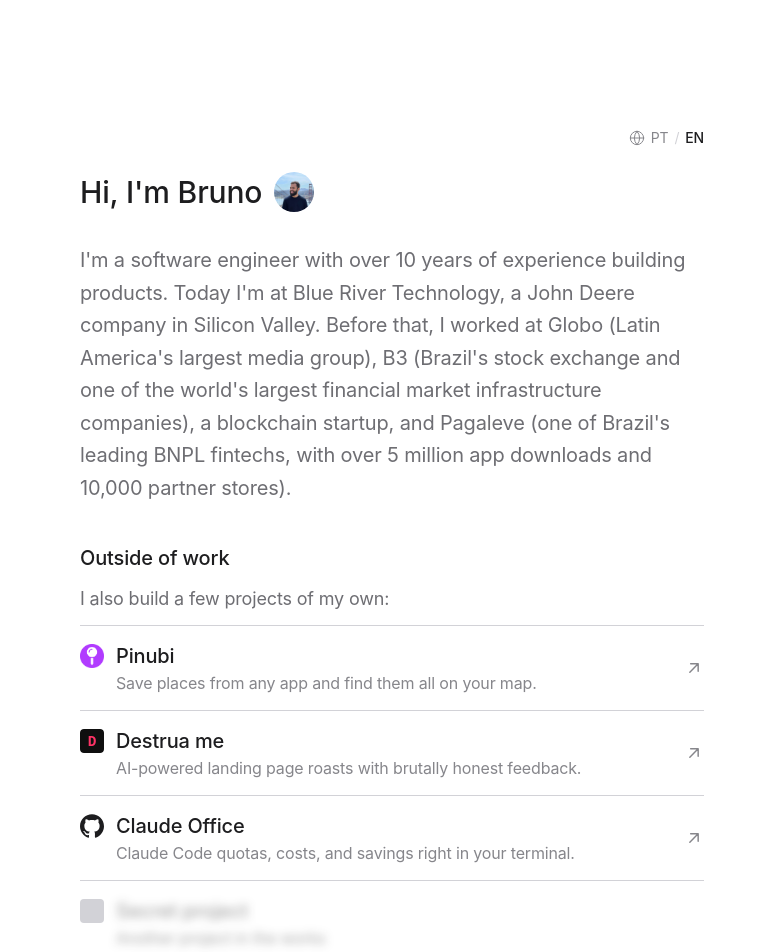
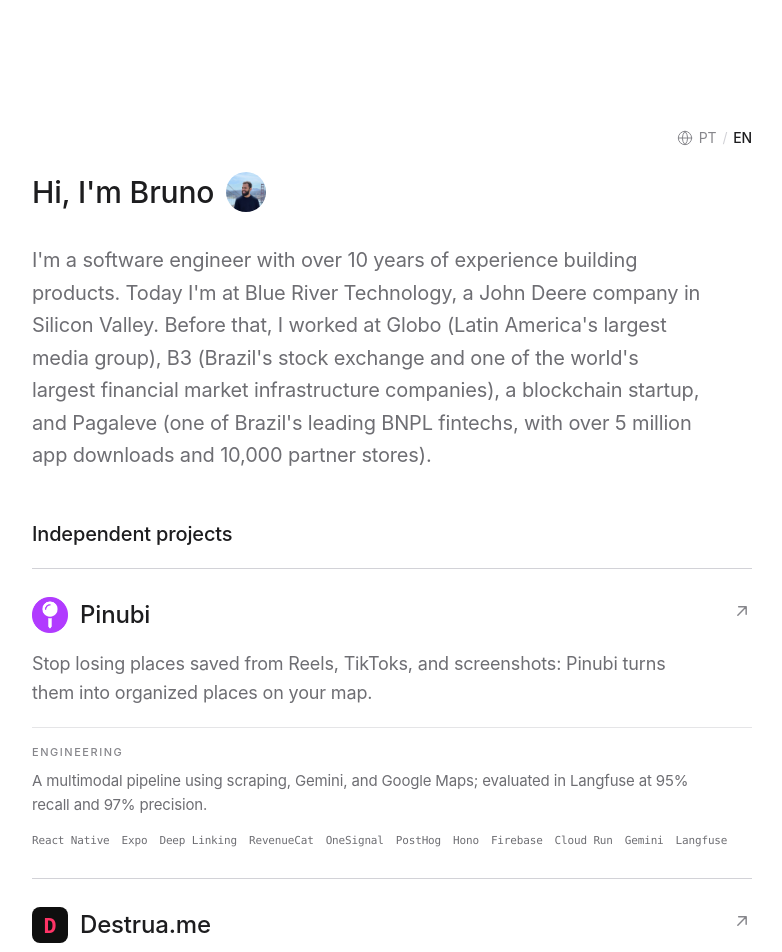
Before and after one commit to bpinheiroms/bridglabs, a Next.js app: page /en/ in a window 1280 px wide. Shown: the top 952 px of the page, without its empty margins (248-1030 px from the left). Built offline with nearby package versions, Linux system fonts and the light colour scheme.

Commit message:
feat(portfolio): showcase project engineering

```diff
--- a/messages/en.json
+++ b/messages/en.json
@@ -6,21 +6,18 @@
   "HomePage": {
     "greeting": "Hi, I'm Bruno",
     "bio": "I'm a software engineer with over 10 years of experience building products. Today I'm at Blue River Technology, a John Deere company in Silicon Valley. Before that, I worked at Globo (Latin America's largest media group), B3 (Brazil's stock exchange and one of the world's largest financial market infrastructure companies), a blockchain startup, and Pagaleve (one of Brazil's leading BNPL fintechs, with over 5 million app downloads and 10,000 partner stores).",
-    "sideProjectsTitle": "Outside of work",
-    "sideProjectsIntro": "I also build a few projects of my own:",
+    "sideProjectsTitle": "Independent projects",
+    "howBuilt": "Engineering",
     "projects": {
       "pinubi": {
-        "description": "Save places from any app and find them all on your map."
+        "description": "Stop losing places saved from Reels, TikToks, and screenshots: Pinubi turns them into organized places on your map.",
+        "engineeringDescription": "A multimodal pipeline using scraping, Gemini, and Google Maps; evaluated in Langfuse at 95% recall and 97% precision."
       },
       "destrua": {
-        "description": "AI-powered landing page roasts with brutally honest feedback."
-      },
-      "claudeOffice": {
-        "description": "Claude Code quotas, costs, and savings right in your terminal."
+        "description": "Direct feedback for landing pages: put two URLs head to head and watch AI compare and roast both live, for free.",
+        "engineeringDescription": "A 100% Cloudflare app with Hono, D1, and KV; OpenRouter failover across 8 free models and a generated OG image for every battle."
       }
     },
-    "secretProject": "Secret project",
-    "secretProjectDescription": "Another project in the works",
     "footerEmail": "contato@bridglabs.com"
   }
 }
--- a/messages/pt.json
+++ b/messages/pt.json
@@ -6,21 +6,18 @@
   "HomePage": {
     "greeting": "Oi, eu sou o Bruno",
     "bio": "Sou engenheiro de software e trabalho com desenvolvimento de produtos há mais de 10 anos. Hoje estou na Blue River Technology, uma empresa da John Deere no Vale do Silício. Antes disso, passei por Globo, B3 e startups de blockchain e BNPL.",
-    "sideProjectsTitle": "Além do trabalho",
-    "sideProjectsIntro": "Também desenvolvo alguns projetos por conta própria:",
+    "sideProjectsTitle": "Projetos próprios",
+    "howBuilt": "Engenharia",
     "projects": {
       "pinubi": {
-        "description": "Salve lugares de qualquer app e encontre tudo no mapa."
+        "description": "Chega de perder lugares salvos em Reels, TikToks e prints: o Pinubi transforma tudo em lugares organizados no seu mapa.",
+        "engineeringDescription": "Pipeline multimodal com scraping, Gemini e Google Maps; avaliação no Langfuse com 95% de recall e 97% de precisão."
       },
       "destrua": {
-        "description": "Roasts de landing pages com IA e feedback brutalmente honesto."
-      },
-      "claudeOffice": {
-        "description": "Limites, custos e economia do Claude Code direto no terminal."
+        "description": "Feedback direto para landing pages: coloque duas URLs frente a frente e veja a IA comparar e destruir as duas ao vivo, de graça.",
+        "engineeringDescription": "Aplicação 100% Cloudflare com Hono, D1 e KV; OpenRouter com failover automático entre 8 modelos gratuitos e OG gerado por batalha."
       }
     },
-    "secretProject": "Projeto secreto",
-    "secretProjectDescription": "Mais um projeto em construção",
     "footerEmail": "contato@bridglabs.com"
   }
 }
--- a/src/app/[locale]/layout.tsx
+++ b/src/app/[locale]/layout.tsx
@@ -49,7 +49,7 @@
   setRequestLocale(locale);
 
   return (
-    <html lang={locale}>
+    <html lang={locale} data-scroll-behavior="smooth">
       <body
         className={`${geistSans.variable} ${geistMono.variable} antialiased`}
       >
--- a/src/app/[locale]/page.tsx
+++ b/src/app/[locale]/page.tsx
@@ -10,20 +10,39 @@
   {
     name: "Pinubi",
     descriptionKey: "projects.pinubi.description",
+    engineeringDescriptionKey: "projects.pinubi.engineeringDescription",
+    stack: [
+      "React Native",
+      "Expo",
+      "Deep Linking",
+      "RevenueCat",
+      "OneSignal",
+      "PostHog",
+      "Hono",
+      "Firebase",
+      "Cloud Run",
+      "Gemini",
+      "Langfuse",
+    ],
     href: "https://pinubi.com.br?utm_source=bridglabs&utm_medium=website&utm_campaign=homepage",
     image: "/pinubi-logo.png",
   },
   {
-    name: "Destrua me",
+    name: "Destrua.me",
     descriptionKey: "projects.destrua.description",
+    engineeringDescriptionKey: "projects.destrua.engineeringDescription",
+    stack: [
+      "React 19",
+      "Vite",
+      "Tailwind CSS 4",
+      "Hono",
+      "OpenRouter",
+      "Cloudflare Workers",
+      "D1",
+      "KV",
+    ],
     href: "https://destrua.me?utm_source=bridglabs&utm_medium=website&utm_campaign=homepage",
     image: "/destrua-me-logo.svg",
-  },
-  {
-    name: "Claude Office",
-    descriptionKey: "projects.claudeOffice.description",
-    href: "https://github.com/bpinheiroms/claude-office",
-    image: null,
   },
 ] as const;
 
@@ -34,7 +53,7 @@
     <div className="bg-white text-[#1d1d1f] min-h-screen">
       <ClientWrapper>
         <AnimatedContent>
-          <main className="max-w-2xl mx-auto px-6 pt-24 md:pt-32 pb-16">
+          <main className="mx-auto max-w-3xl px-6 pb-16 pt-24 md:pt-32">
             {/* Language Switcher */}
             <div data-hero className="flex justify-end mb-6">
               <LanguageSwitcher />
@@ -55,8 +74,8 @@
               />
             </div>
 
-            <div data-hero className="mb-10">
-              <p className="text-lg md:text-xl text-[#6e6e73] leading-relaxed">
+            <div data-hero className="mb-12 max-w-2xl">
+              <p className="text-lg leading-relaxed text-[#6e6e73] md:text-xl">
                 {t("bio")}
               </p>
             </div>
@@ -69,13 +88,10 @@
             >
               <h2
                 id="projects-heading"
-                className="mb-3 text-lg md:text-xl font-medium text-[#1d1d1f]"
+                className="mb-5 text-lg font-medium text-[#1d1d1f] md:text-xl"
               >
                 {t("sideProjectsTitle")}
               </h2>
-              <p className="mb-3 text-base md:text-lg text-[#6e6e73] leading-relaxed">
-                {t("sideProjectsIntro")}
-              </p>
 
               <ul className="divide-y divide-[#d2d2d7] border-y border-[#d2d2d7]">
                 {projects.map((project) => (
@@ -84,39 +100,24 @@
                       href={project.href}
                       target="_blank"
                       rel="noopener noreferrer"
-                      className="group flex min-h-16 items-center justify-between gap-4 py-4 focus-visible:outline-none focus-visible:ring-2 focus-visible:ring-[#a855f7] focus-visible:ring-offset-2"
+                      className="group block py-7 focus-visible:outline-none focus-visible:ring-2 focus-visible:ring-[#a855f7] focus-visible:ring-offset-4"
                     >
+                      <span className="flex items-start justify-between gap-5">
                         <span className="flex min-w-0 items-start gap-3">
-                        {project.image ? (
                           <Image
                             src={project.image}
                             alt=""
-                            width={24}
-                            height={24}
-                            className="mt-0.5 h-6 w-6 shrink-0 rounded"
+                            width={36}
+                            height={36}
+                            className="h-9 w-9 shrink-0 rounded-lg"
                           />
-                        ) : (
-                          <svg
-                            aria-hidden="true"
-                            className="mt-0.5 h-6 w-6 shrink-0"
-                            fill="currentColor"
-                            viewBox="0 0 24 24"
-                          >
-                            <path d="M12 .297c-6.63 0-12 5.373-12 12 0 5.303 3.438 9.8 8.205 11.385.6.113.82-.258.82-.577 0-.285-.01-1.04-.015-2.04-3.338.724-4.042-1.61-4.042-1.61C4.422 18.07 3.633 17.7 3.633 17.7c-1.087-.744.084-.729.084-.729 1.205.084 1.838 1.236 1.838 1.236 1.07 1.835 2.809 1.305 3.495.998.108-.776.417-1.305.76-1.605-2.665-.3-5.466-1.332-5.466-5.93 0-1.31.465-2.38 1.235-3.22-.135-.303-.54-1.523.105-3.176 0 0 1.005-.322 3.3 1.23.96-.267 1.98-.399 3-.405 1.02.006 2.04.138 3 .405 2.28-1.552 3.285-1.23 3.285-1.23.645 1.653.24 2.873.12 3.176.765.84 1.23 1.91 1.23 3.22 0 4.61-2.805 5.625-5.475 5.92.42.36.81 1.096.81 2.22 0 1.606-.015 2.896-.015 3.286 0 .315.21.69.825.57C20.565 22.092 24 17.592 24 12.297c0-6.627-5.373-12-12-12" />
-                          </svg>
-                        )}
-                        <span className="min-w-0">
-                          <span className="block text-lg font-medium text-[#1d1d1f] transition-colors group-hover:text-[#86868b] md:text-xl">
+                          <span className="min-w-0 text-xl font-medium leading-9 text-[#1d1d1f] transition-colors group-hover:text-[#6e6e73] md:text-2xl">
                             {project.name}
-                          </span>
-                          <span className="mt-0.5 block text-sm font-normal leading-snug text-[#86868b] md:text-base">
-                            {t(project.descriptionKey)}
-                          </span>
                           </span>
                         </span>
                         <svg
                           aria-hidden="true"
-                        className="h-5 w-5 shrink-0 text-[#86868b] transition-transform group-hover:translate-x-1 group-hover:-translate-y-1 motion-reduce:transform-none"
+                          className="mt-1 h-5 w-5 shrink-0 text-[#86868b] transition-transform group-hover:translate-x-1 group-hover:-translate-y-1 motion-reduce:transform-none"
                           fill="none"
                           viewBox="0 0 24 24"
                           stroke="currentColor"
@@ -128,26 +129,29 @@
                             d="M7 17 17 7M8 7h9v9"
                           />
                         </svg>
+                      </span>
+
+                      <span className="mt-4 block max-w-2xl text-base leading-relaxed text-[#6e6e73] md:text-lg">
+                        {t(project.descriptionKey)}
+                      </span>
+
+                      <span className="mt-5 block border-t border-[#e5e5e7] pt-4">
+                        <span className="block text-[11px] font-medium uppercase tracking-[0.14em] text-[#86868b]">
+                          {t("howBuilt")}
+                        </span>
+                        <span className="mt-2 block max-w-2xl text-sm leading-relaxed text-[#6e6e73] md:text-[15px]">
+                          {t(project.engineeringDescriptionKey)}
+                        </span>
+                      </span>
+
+                      <span className="mt-4 flex flex-wrap gap-x-3 gap-y-1.5 font-mono text-[11px] text-[#6e6e73]">
+                        {project.stack.map((technology) => (
+                          <span key={technology}>{technology}</span>
+                        ))}
+                      </span>
                     </a>
                   </li>
                 ))}
-                <li
-                  aria-label={t("secretProject")}
-                  className="flex min-h-16 select-none items-start gap-3 py-4 text-[#1d1d1f]/40"
-                >
-                  <span
-                    aria-hidden="true"
-                    className="mt-0.5 h-6 w-6 shrink-0 rounded bg-[#d2d2d7]"
-                  />
-                  <span aria-hidden="true" className="min-w-0 blur-[5px]">
-                    <span className="block text-lg font-medium md:text-xl">
-                      {t("secretProject")}
-                    </span>
-                    <span className="mt-0.5 block text-sm font-normal leading-snug md:text-base">
-                      {t("secretProjectDescription")}
-                    </span>
-                  </span>
-                </li>
               </ul>
             </section>
 
@@ -187,7 +191,7 @@
           </main>
 
           {/* Footer */}
-          <footer className="max-w-2xl mx-auto px-6 pb-12">
+          <footer className="mx-auto max-w-3xl px-6 pb-12">
             <div
               data-entrance
               className="flex items-center gap-4 text-sm text-[#86868b]"
--- a/src/hooks/useGsapAnimation.ts
+++ b/src/hooks/useGsapAnimation.ts
@@ -8,6 +8,10 @@
 
   useEffect(() => {
     if (!containerRef.current) return;
+
+    if (window.matchMedia("(prefers-reduced-motion: reduce)").matches) {
+      return;
+    }
 
     const ctx = gsap.context(() => {
       // Hero entrance animation
```
Lines whose indentation alone changed are shown as unchanged.
